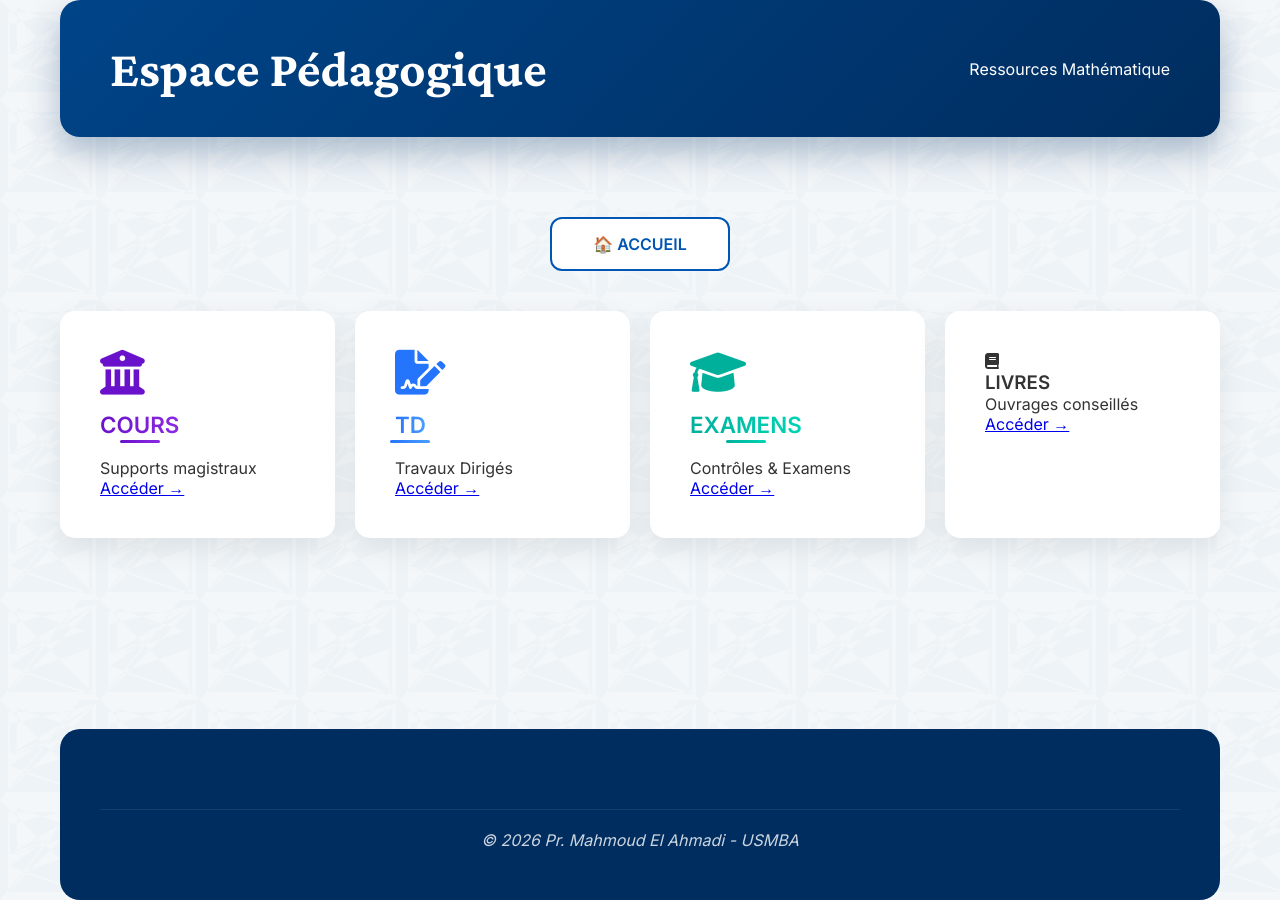
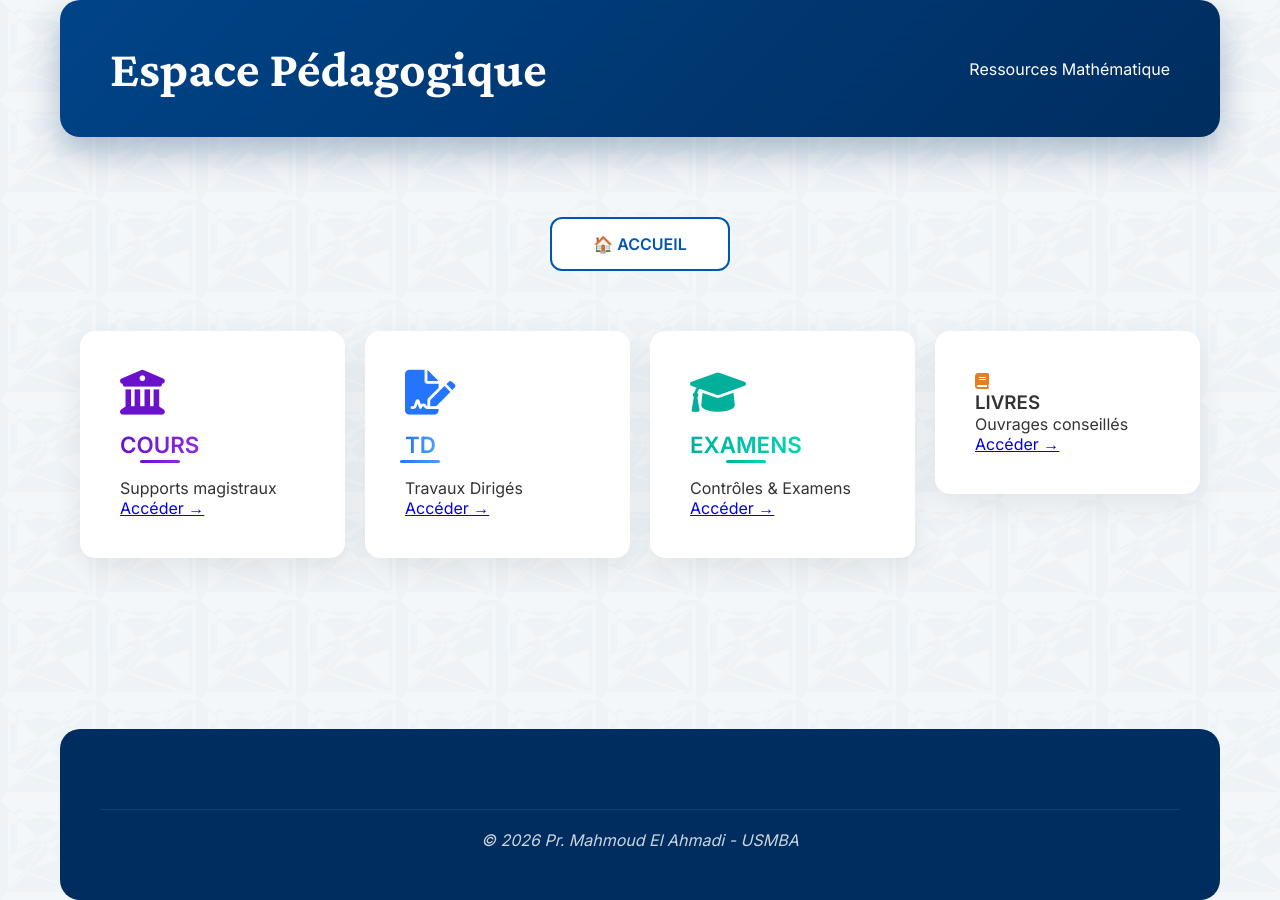
Before and after one commit to mahmoudmath/mahmoudmath.github.io, a Jekyll site: the page pedagogie.html, which Jekyll copies as it is, in a window 1280 px wide. Built offline with Jekyll 4.4.1, drawn with Linux system fonts in a browser that asks for light colours.

Commit message:
Update pedagogie.html

```diff
--- a/pedagogie.html
+++ b/pedagogie.html
@@ -24,30 +23,37 @@ j=d.createElement(s),dl=l!='dataLayer'?'&l='+l:'';j.async=true;j.src=
         .container {
             display: flex;
             flex-direction: column;
-            min-height: 100vh; /* Toute la hauteur de l'écran */
+            min-height: 100vh;
         }
+        /* Configuration pour aligner les 4 cartes sur une seule ligne sur ordinateur */
         .resources-grid {
-            flex-grow: 1; /* Remplit l'espace vide sans changer la largeur des cartes */
-            /* Ajout pour l'alignement des 4 cartes */
+            flex-grow: 1;
             display: grid;
-            grid-template-columns: repeat(auto-fit, minmax(200px, 1fr));
+            grid-template-columns: repeat(4, 1fr); /* Force 4 colonnes égales */
             gap: 20px;
-            align-content: start;
+            padding: 20px;
+            align-items: start;
         }
+
+        /* Adaptation pour les tablettes (2x2) et mobiles (1x4) */
+        @media (max-width: 992px) {
+            .resources-grid { grid-template-columns: repeat(2, 1fr); }
+        }
+        @media (max-width: 600px) {
+            .resources-grid { grid-template-columns: 1fr; }
+        }
+
         .professor-footer {
-            width: 100%; /* Garde la même largeur */
-            margin-top: 50px; /* Un peu d'espace au-dessus pour respirer */
+            width: 100%;
+            margin-top: 50px;
         }
     </style>
 </head>
 <body>
-    <!-- Google Tag Manager (noscript) -->
-<noscript><iframe src="https://www.googletagmanager.com/ns.html?id=GTM-5HG84LR9"
+    <noscript><iframe src="https://www.googletagmanager.com/ns.html?id=GTM-5HG84LR9"
 height="0" width="0" style="display:none;visibility:hidden"></iframe></noscript>
-<!-- End Google Tag Manager (noscript) -->
 
     <div class="container">
-        <!-- HEADER IDENTIQUE À RECHERCHE -->
         <header class="professor-header" data-aos="fade-down">
             <div class="professor-name">Espace Pédagogique</div>
             <div class="professor-title">Ressources Mathématique</div>
@@ -57,8 +63,8 @@ height="0" width="0" style="display:none;visibility:hidden"></iframe></noscript>
             <a href="index.html" class="nav-card">🏠 ACCUEIL</a>
         </nav>
 
-        <!-- GRILLE DE RESSOURCES (4 cartes alignées) -->
         <div class="resources-grid">
+            <!-- CARTE COURS -->
             <div class="resource-card" data-aos="zoom-in">
                 <div class="academic-icon"><i class="fas fa-university"></i></div>
                 <h3>COURS</h3>
@@ -66,6 +72,7 @@ height="0" width="0" style="display:none;visibility:hidden"></iframe></noscript>
                 <a href="choix-annee-cours.html" class="btn-resource">Accéder →</a>
             </div>
 
+            <!-- CARTE TD -->
             <div class="resource-card" data-aos="zoom-in" data-aos-delay="100">
                 <div class="academic-icon"><i class="fas fa-file-signature"></i></div>
                 <h3>TD</h3>
@@ -73,6 +80,7 @@ height="0" width="0" style="display:none;visibility:hidden"></iframe></noscript>
                 <a href="choix-annee-td.html" class="btn-resource">Accéder →</a>
             </div>
 
+            <!-- CARTE EXAMENS -->
             <div class="resource-card" data-aos="zoom-in" data-aos-delay="200">
                 <div class="academic-icon"><i class="fas fa-graduation-cap"></i></div>
                 <h3>EXAMENS</h3>
@@ -80,16 +88,16 @@ height="0" width="0" style="display:none;visibility:hidden"></iframe></noscript>
                 <a href="choix-annee-examens.html" class="btn-resource">Accéder →</a>
             </div>
 
-            <!-- QUATRIÈME CARTE : LIVRES -->
+            <!-- CARTE LIVRES (Nouvelle carte ajoutée) -->
             <div class="resource-card" data-aos="zoom-in" data-aos-delay="300">
-                <div class="academic-icon"><i class="fas fa-book"></i></div>
+                <!-- Icône orange pour se différencier -->
+                <div class="academic-icon" style="color: #e67e22;"><i class="fas fa-book"></i></div>
                 <h3>LIVRES</h3>
                 <p>Ouvrages conseillés</p>
                 <a href="livres.html" class="btn-resource">Accéder →</a>
             </div>
         </div>
 
-        <!-- FOOTER IDENTIQUE À RECHERCHE -->
         <footer class="professor-footer">
             <div class="signature">
                 <p>© 2026 Pr. Mahmoud El Ahmadi - USMBA</p>
```
Also changed, not shown: other parts of pedagogie.html (+0 -1 lines).
